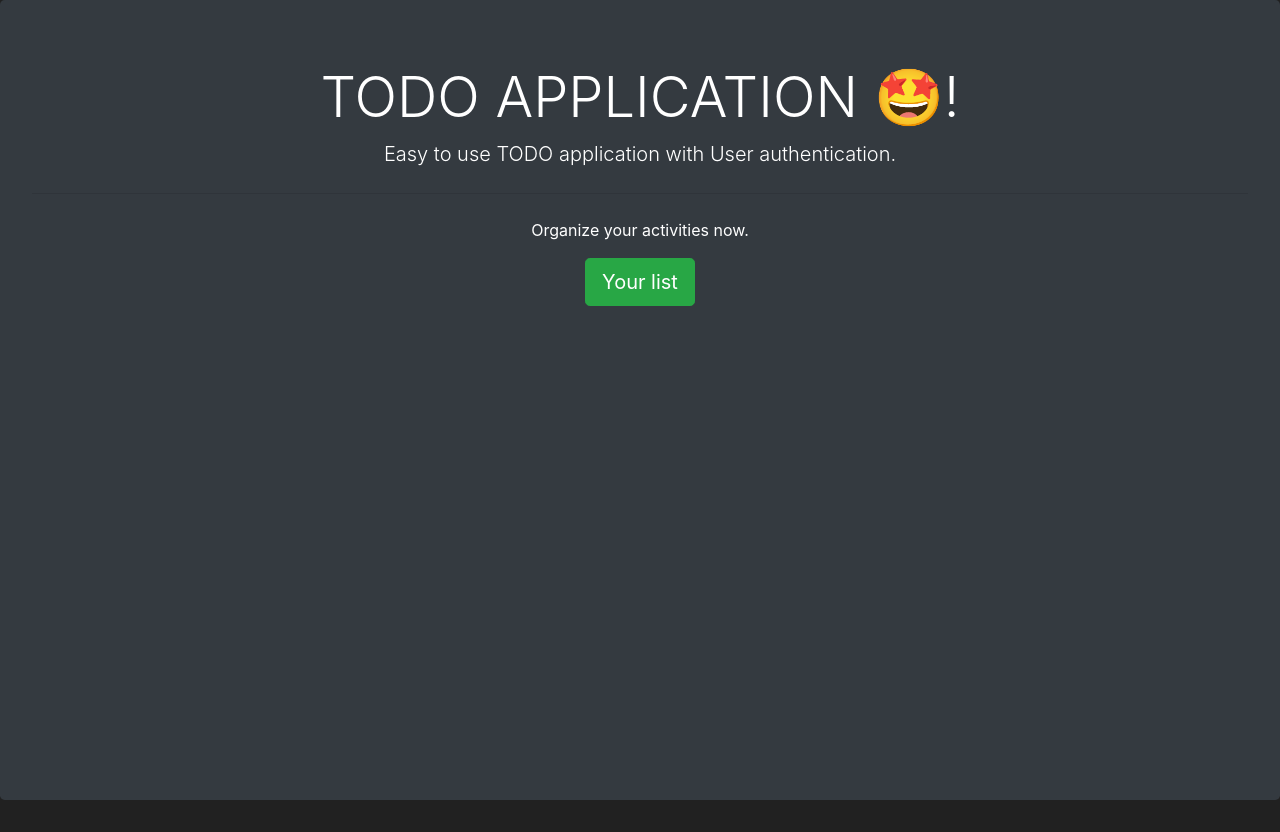
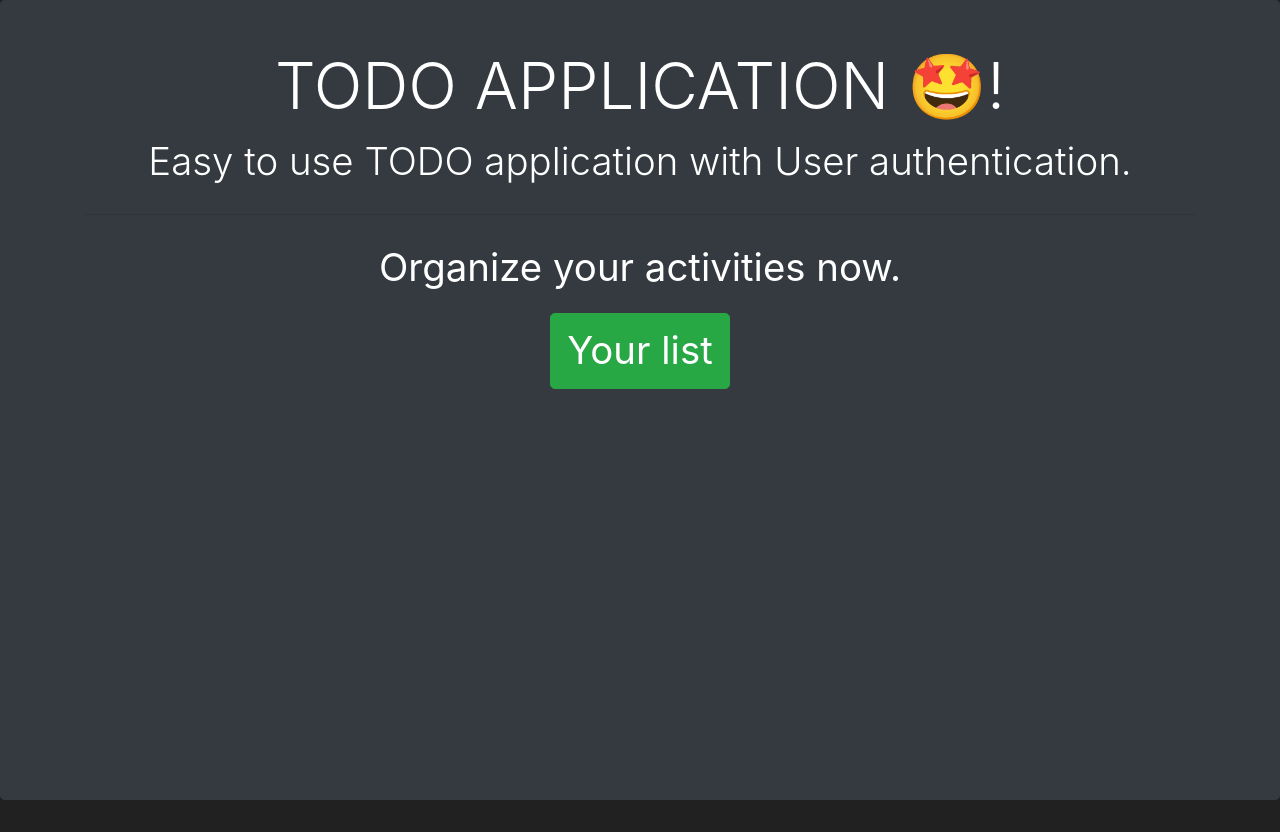
Before and after one commit to saurav-khantwal/todo-x-data, a Flask app: page / in a window 1280 px wide. Shown: the part 56-888 px from the top of the page. Run offline with Flask 2, Linux system fonts and the light colour scheme; some libraries are stand-ins or nearby versions.

Commit message:
some tweaks

```diff
--- a/MAIN_APP/__init__.py
+++ b/MAIN_APP/__init__.py
@@ -5,9 +5,9 @@ from flask_login import LoginManager
 
 app = Flask(__name__)
 
-ENV = 'dev'
+ENV = 'prod'
 
-if ENV == 'prod':
+if ENV == 'dev':
     app.debug = True
     app.config['SQLALCHEMY_DATABASE_URI'] = 'postgresql://postgres:prototype@localhost/TODO'
 
--- a/MAIN_APP/templates/base.html
+++ b/MAIN_APP/templates/base.html
@@ -18,6 +18,7 @@
     </title>
 </head>
 <style>
+
 
 </style>
 <body>
@@ -115,5 +116,6 @@
       color: white
       }
 
+
 </style>
 </html>
--- a/MAIN_APP/templates/home.html
+++ b/MAIN_APP/templates/home.html
@@ -1,16 +1,23 @@
 {% extends 'base.html' %}
 {% block title %}
-  Home page
+Home page
 {% endblock %}
 
 {% block content %}
-<div class="jumbotron text-center bg-dark" style="height: 100vh;">
-  <h1 class="display-4">TODO APPLICATION 🤩!</h1>
-  <p class="lead">Easy to use TODO application with User authentication.</p>
-  <hr class="my-4">
-  <p>Organize your activities now.</p>
-  <p class="lead">
-    <a class="btn btn-success btn-lg" href="{{url_for('todo_page')}}" role="button">Your list</a>
-  </p>
+
+<style>
+
+</style>
+<div class="jumbotron text-center bg-dark p-5" style="height: 100vh;" >
+    <div class="container">
+        <h1 class="display-4" style="font-size:5vw;">TODO APPLICATION 🤩!</h1>
+        <p class="lead" style="font-size:3vw;">Easy to use TODO application with User authentication.</p>
+        <hr class="my-4">
+        <p style="font-size:3vw;">Organize your activities now.</p>
+        <p class="lead" style="font-size:3vw;">
+            <a class="btn btn-success btn-lg" style="font-size:3vw;" href="{{url_for('todo_page')}}" role="button">Your list</a>
+        </p>
+    </div>
 </div>
+
 {% endblock %}
```
